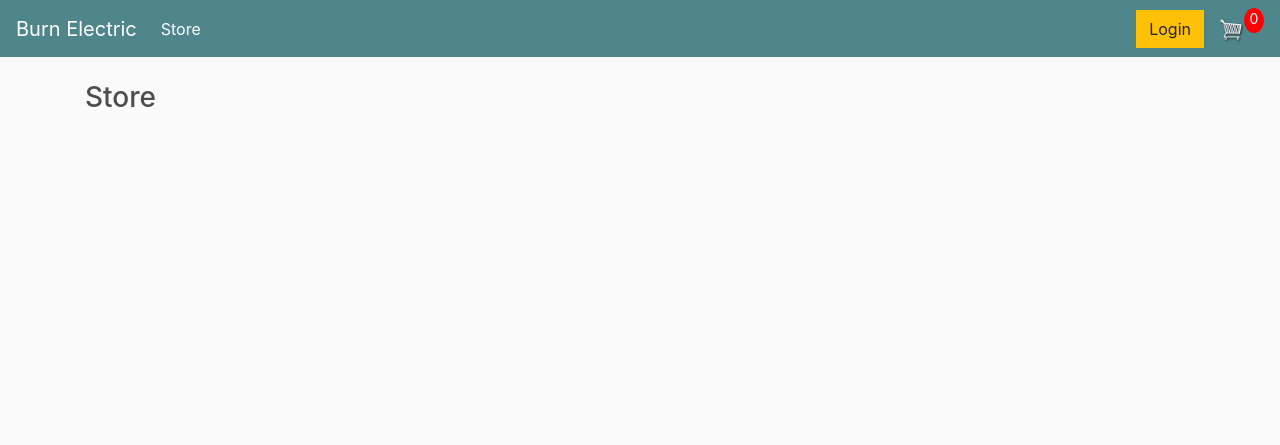
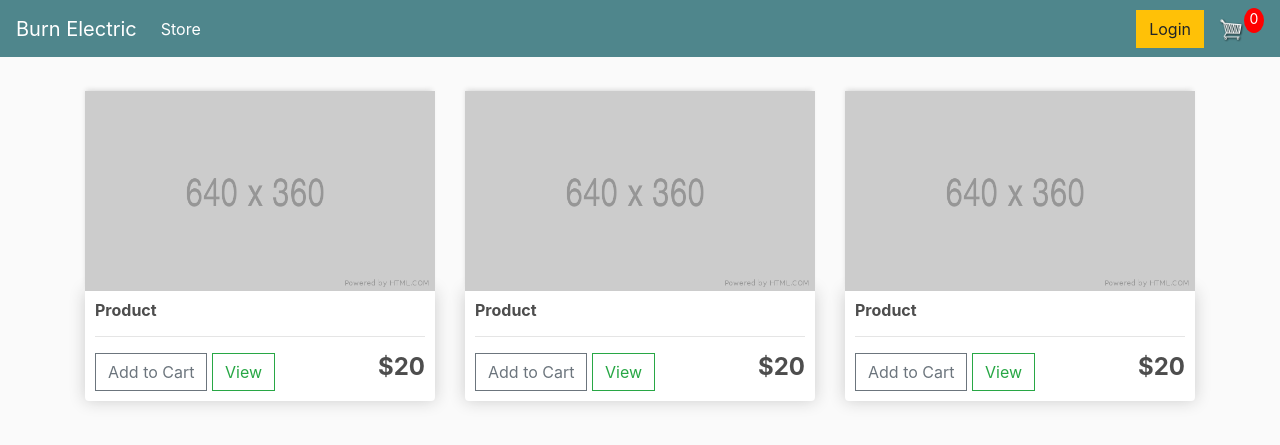
Before and after one commit to igndukwe/ecomm-app-api, a Django app: page / in a window 1280 px wide. Shown: the top 445 px of the page. Run offline with Django 3.2, Linux system fonts and the light colour scheme; some libraries are stand-ins or nearby versions.

Commit message:
Added some static items and style to store.html

```diff
--- a/app/store/templates/store/store.html
+++ b/app/store/templates/store/store.html
@@ -1,6 +1,45 @@
 {% extends 'store/main.html' %}
 {% load static %}
+{% block content %}
+<div class="row">
+    <div class="col-lg-4">
+        <img class="thumbnail" src="{% static 'images/placeholder.png' %}">
+        <div class="box-element product">
+            <h6><strong>Product</strong></h6>
+            <hr>
 
-{% block content %}
-<h3>Store</h3>
+            <button class="btn btn-outline-secondary add-btn">Add to Cart</button>
+            <a class="btn btn-outline-success" href="#">View</a>
+            <h4 style="display: inline-block; float: right"><strong>$20</strong></h4>
+
+        </div>
+    </div>
+
+    <div class="col-lg-4">
+        <img class="thumbnail" src="{% static 'images/placeholder.png' %}">
+        <div class="box-element product">
+            <h6><strong>Product</strong></h6>
+            <hr>
+
+            <button class="btn btn-outline-secondary add-btn">Add to Cart</button>
+            <a class="btn btn-outline-success" href="#">View</a>
+            <h4 style="display: inline-block; float: right"><strong>$20</strong></h4>
+
+        </div>
+    </div>
+
+    <div class="col-lg-4">
+        <img class="thumbnail" src="{% static 'images/placeholder.png' %}">
+        <div class="box-element product">
+            <h6><strong>Product</strong></h6>
+            <hr>
+
+            <button class="btn btn-outline-secondary add-btn">Add to Cart</button>
+            <a class="btn btn-outline-success" href="#">View</a>
+            <h4 style="display: inline-block; float: right"><strong>$20</strong></h4>
+
+        </div>
+    </div>
+</div>
+
 {% endblock content %}
```
